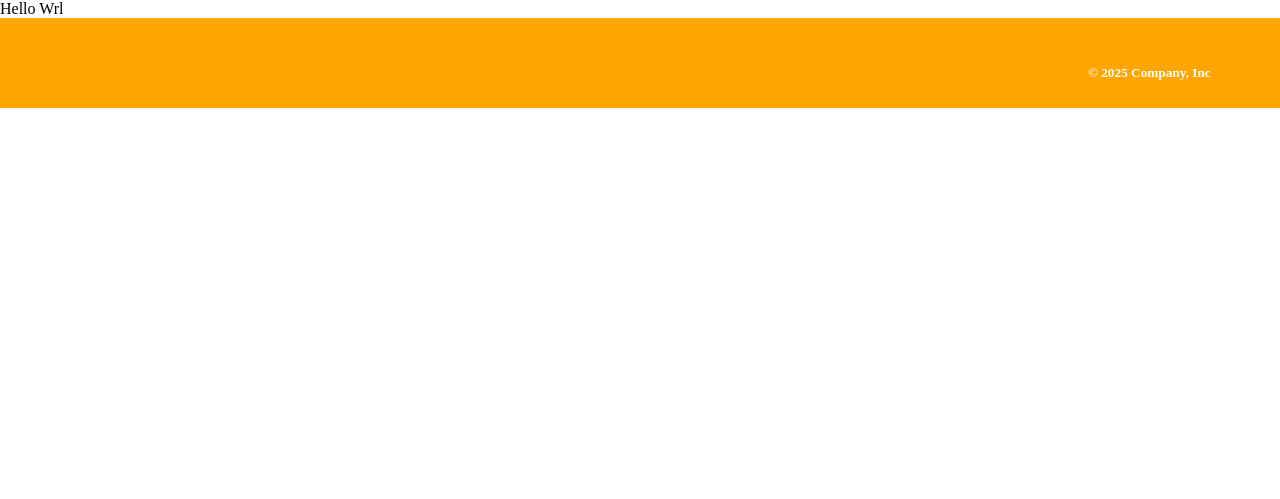
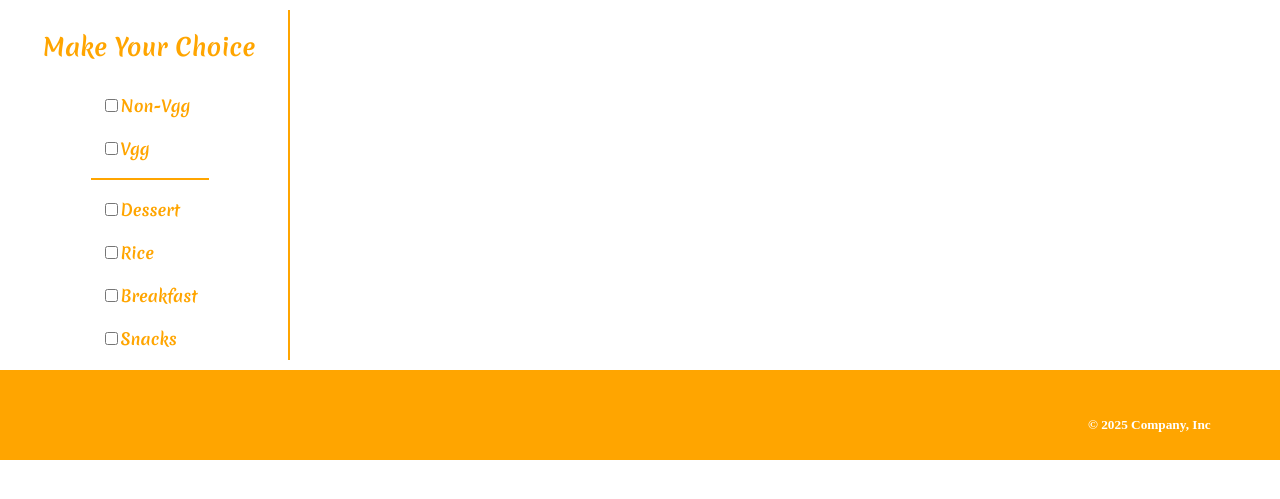
Before and after one commit to srinidhi-miyapuram/django-proj, a Django app: template FoodMenu/FoodApp/templates/items.html in a window 1280 px wide. Shown: the part 86-585 px from the top of the page. Run offline with Django 5.2, Linux system fonts and the light colour scheme; the template is opened without the code that fills it, so the values that code supplies are empty.

Commit message:
Working on Items Page

```diff
--- a/FoodMenu/FoodApp/models.py
+++ b/FoodMenu/FoodApp/models.py
@@ -9,10 +9,12 @@ class CustomStorage(FileSystemStorage):
 
 class FoodItem(models.Model):
     item_choices = [("veg","Veg"),("non-veg","Non-Veg")]
+    item_types = [("dessert", "Dessert"),("breakfast", "Breakfast"), ("snacks", "Snacks"), ("rice","Rice")]
     img_name = models.ImageField(upload_to="items/",null=False, storage=CustomStorage())
     price = models.IntegerField(default=50,null=False)
     food_type = models.CharField(max_length=20,choices=item_choices,null=False)
     name = models.CharField(max_length=50,null=False, unique=True)
+    item_type = models.CharField(max_length=20,choices=item_types,null=False,default="Breakfast")
     description = models.CharField(max_length=100,null=False)
     rating = models.DecimalField(max_digits=2,max_length=5,null=False,decimal_places=1,default=0)
 
--- a/FoodMenu/FoodApp/static/styles/main.css
+++ b/FoodMenu/FoodApp/static/styles/main.css
@@ -270,7 +270,7 @@ button {
   color: white;
 }
 
-form > button {
+.btn1 {
   width: 25%;
   height: 15%;
   background-color: white;
@@ -285,10 +285,11 @@ form > button {
   cursor: pointer;
   transition: 0.5s ease-in-out;
 }
-form > button:hover {
+.btn1:hover {
   border: 2px solid var(--navColor);
+  font-size: 30px;
 }
-form > button:active {
+.btn1:active {
   transform: scale(1.2);
 }
 .form-data > input:focus,
@@ -351,3 +352,114 @@ footer h5 {
   left: 85%;
   color: white;
 }
+
+/* Items Page */
+
+.items-body {
+  display: grid;
+  grid-template-columns: 300px auto;
+}
+
+.items {
+  display: flex;
+  flex-direction: row;
+  flex-wrap: wrap;
+}
+
+.item-id {
+  display: flex;
+  flex-direction: column;
+  width: 250px;
+  height: 400px;
+  margin: 10px;
+  padding: 10px;
+  border: 2px solid white;
+  border-radius: 30px;
+  background-color: var(--navColor);
+  position: relative;
+}
+
+.item-id img {
+  width: 100%;
+  height: 50%;
+  border-radius: 30px;
+  transition: 2s ease-in-out;
+}
+
+.item-id .item-detail {
+  margin: 10px;
+}
+.item-detail {
+  color: white;
+  font-family: var(--font-fam);
+  font-weight: bolder;
+}
+
+.links > a {
+  text-decoration: none;
+  color: var(--navColor);
+  font-family: var(--font-fam);
+  font-weight: bolder;
+  border: 2px solid white;
+  background-color: white;
+  padding: 10px;
+  width: 70px;
+  border-radius: 20px;
+  text-align: center;
+  display: inline-block;
+}
+.choices {
+  display: flex;
+  flex-direction: column;
+  justify-items: center;
+  align-items: center;
+  margin: 10px;
+  border-right: 2px solid var(--navColor);
+}
+.choices h2 {
+  color: var(--navColor);
+  font-family: var(--font-fam);
+}
+
+.check-choice {
+  display: flex;
+  flex-direction: column;
+}
+.choice {
+  display: flex;
+  flex-direction: row;
+  margin: 10px;
+}
+.choice label {
+  color: var(--navColor);
+  font-family: var(--font-fam);
+  font-weight: bolder;
+}
+hr {
+  width: 100%;
+  border: 1.4px solid var(--navColor);
+}
+.popup {
+  visibility: hidden;
+  position: absolute;
+  top: 20%;
+  left: 15%;
+  width: 70%;
+  height: 70%;
+  transition: 1ms ease-in-out;
+  display: flex;
+  flex-direction: row;
+  justify-content: space-evenly;
+  align-items: center;
+}
+
+.popup img {
+  transition: 1ms ease-in-out !important;
+  width: 40%;
+  height: 60%;
+}
+
+.item-price {
+  display: flex;
+  flex-direction: row;
+}
--- a/FoodMenu/FoodApp/templates/contact.html
+++ b/FoodMenu/FoodApp/templates/contact.html
@@ -14,6 +14,6 @@
       <textarea name="message" id="" rows="20"></textarea>
       <label for="message" class="form-label">We Need Your Message</label>
     </div>
-    <button type="submit">Submit</button>
+    <button class="btn1" type="submit">Submit</button>
   </form>
 </div>
--- a/FoodMenu/FoodApp/templates/header.html
+++ b/FoodMenu/FoodApp/templates/header.html
@@ -40,7 +40,7 @@
           <a href="#"><i class="fas fa-shopping-cart"></i>Cart</a>
         </li>
         <li>
-          <a href="#"><i class="fa-solid fa-right-to-bracket"></i>Login</a>
+          <a href="/login"><i class="fa-solid fa-right-to-bracket"></i>Login</a>
         </li>
       </ul>
     </nav>
--- a/FoodMenu/FoodApp/templates/index.html
+++ b/FoodMenu/FoodApp/templates/index.html
@@ -1,4 +1,6 @@
 {% include "header.html" %}
+
+{% load static %}
 
 <div class="img-gallery">
   <img
@@ -9,7 +11,7 @@
   />
   <div class="title-tag">
     <h1 class="tagline">Eat Delecious Food, Incredible Health</h1>
-    <button type="submit" class="btn">Let's Buy</button>
+    <button type="submit" class="btn" onclick="redirect()">Let's Buy</button>
   </div>
 </div>
 
@@ -41,4 +43,6 @@
 
 <div class="contactPage" id="contact">{% include "contact.html" %}</div>
 
+<script src="{% static "js/scrolling.js" %}"></script>
+
 {% include "footer.html" %}
--- a/FoodMenu/FoodApp/templates/items.html
+++ b/FoodMenu/FoodApp/templates/items.html
@@ -1,5 +1,61 @@
 {% include "header.html" %}
 
-<div class="items-body">Hello Wrl</div>
+<div class="items-body" id="item-body">
+  <div class="choices">
+    <h2>Make Your Choice</h2>
+    <div class="check-choice">
+      <div class="choice">
+        <input type="checkbox" id="" name="non-veg" />
+        <label for="non-veg">Non-Vgg</label>
+      </div>
+      <div class="choice">
+        <input type="checkbox" id="" name="veg" />
+        <label for="veg">Vgg</label>
+      </div>
+      <hr />
+      <div class="choice">
+        <input type="checkbox" id="" name="dessert" />
+        <label for="dessert">Dessert</label>
+      </div>
+      <div class="choice">
+        <input type="checkbox" name="rice" id="" />
+        <label for="rice">Rice</label>
+      </div>
+      <div class="choice">
+        <input type="checkbox" id="" name="breakfast" />
+        <label for="breakfast">Breakfast</label>
+      </div>
+      <div class="choice">
+        <input type="checkbox" id="" name="snack" />
+        <label for="snack">Snacks</label>
+      </div>
+    </div>
+  </div>
+  <div class="items">
+    {% for item in items %}
+    <div class="item-id">
+      <img
+        src="media/{{ item.img_name }}"
+        alt="{{ item.name }}"
+        loading="lazy"
+      />
+      <h2 class="item-detail">{{ item.name }}</h2>
+
+      <h3 class="item-detail">Price: {{ item.price }}</h3>
+      <h4 class="item-detail">Rating: {{ item.rating }}</h4>
+      <div class="links">
+        <a
+          href="#"
+          onclick="popup('{{ item.name }}','{{ item.description }}', '{{ item.img_name }}', {{ item.price }}, '{{ item.rating }}')"
+          >Details</a
+        >
+        <a href="#">Add</a>
+      </div>
+    </div>
+    {% endfor %}
+  </div>
+</div>
+
+<div class="item-id popup" id="popup"></div>
 
 {% include "footer.html" %}
--- a/FoodMenu/FoodApp/urls.py
+++ b/FoodMenu/FoodApp/urls.py
@@ -4,4 +4,6 @@ from FoodApp import views
 urlpatterns = [
     path('', views.index),
     path('items', views.items_ls),
+    path('login', views.login_page),
+    path('register', views.register_page),
 ]
--- a/FoodMenu/FoodApp/views.py
+++ b/FoodMenu/FoodApp/views.py
@@ -21,6 +21,12 @@ def items_ls(request):
         "items": items
     })
 
+
+def login_page(request):
+    return render(request, 'login.html')
+
+def register_page(request):
+    return render(request,'register.html')
 
 class DataItems:
     def get_data():
```
Also changed, not shown: FoodMenu/FoodApp/static/js/index.js (+38 -11 lines), FoodMenu/FoodApp/static/js/scrolling.js (added, +11 -0 lines), FoodMenu/FoodApp/migrations/0008_fooditem_item_type.py (added), FoodMenu/FoodApp/templates/login.html (added), FoodMenu/FoodApp/templates/popup.html (added), FoodMenu/FoodApp/templates/register.html (added).
